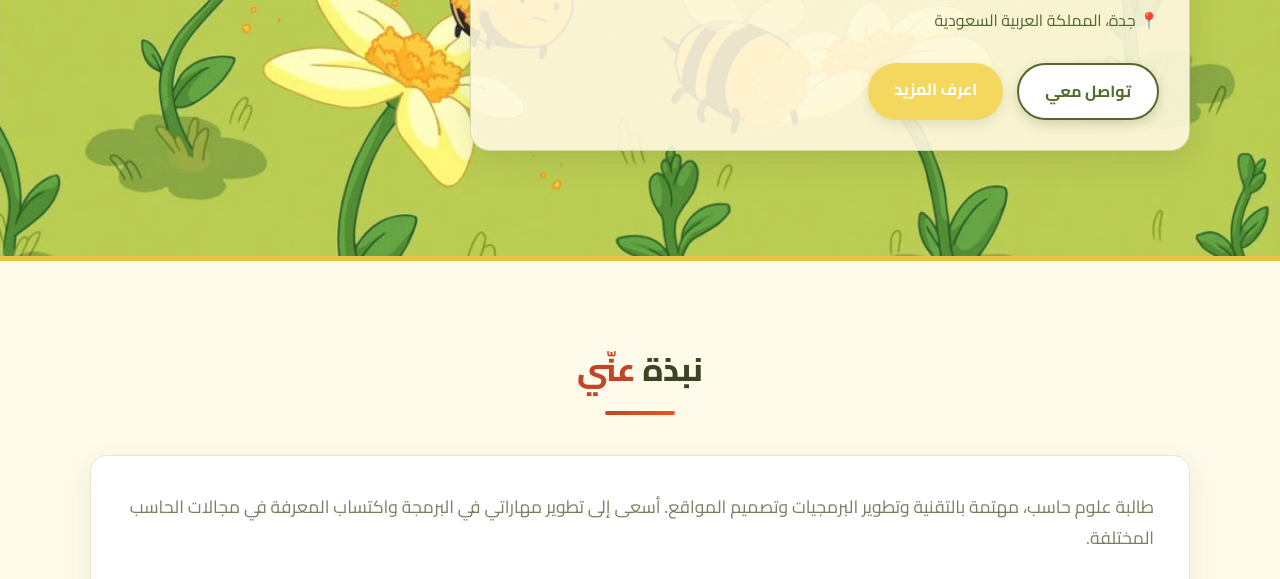
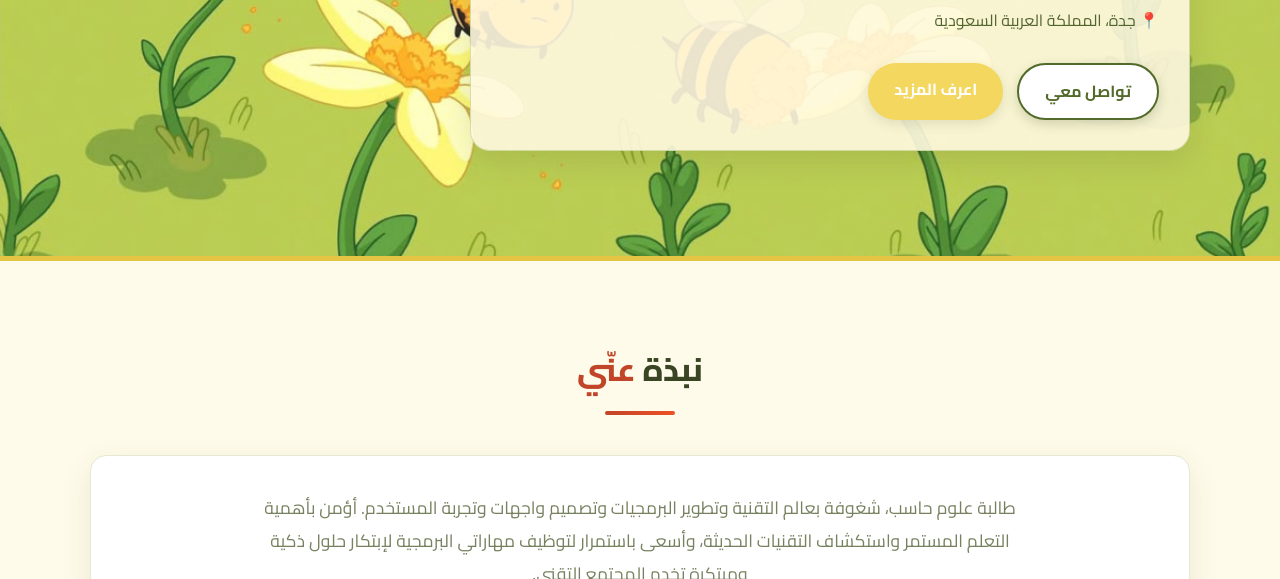
Before and after one commit to haneen39791-bot/CV-Project, a plain HTML site: page index.html in a window 1280 px wide. Shown: the part 367-946 px from the top of the page. Drawn offline with Linux system fonts and the light colour scheme.

Commit message:
Edit About

```diff
--- a/index.html
+++ b/index.html
@@ -42,7 +42,6 @@
         <div class="hero-text">
           <p class="greeting" data-ar="مرحباً، أنا" data-en="Hello, I'm">مرحباً، أنا</p>
           <h1 data-ar="حنين خالد منصور زيد" data-en="Haneen Khaled Mansour Zayed">حنين خالد منصور زيد</h1>
-          <!-- <p class="subtitle" data-ar="طالبة <span class='highlight'>علوم حاسب</span> وشغوفة بتطوير البرمجيات وتصميم المواقع" data-en="Computer Science student passionate about <span class='highlight'>software development </span> and web design">طالبة <span class="highlight">علوم حاسب</span> وشغوفة بتطوير البرمجيات وتصميم المواقع</p> -->
           <p class="subtitle" data-ar="طالبة <span class='highlight'>علوم حاسب</span> وشغوفة بتطوير البرمجيات وتصميم المواقع" data-en="<span class='highlight'>Computer Science</span> student passionate about software development and web design">طالبة <span class="highlight">علوم حاسب</span> وشغوفة بتطوير البرمجيات وتصميم المواقع</p>
           <p class="location" data-ar="📍 جدة، المملكة العربية السعودية" data-en="📍 Jeddah, Saudi Arabia">📍 جدة، المملكة العربية السعودية</p>
           <div class="hero-actions">
@@ -58,7 +57,10 @@
       <div class="container">
         <h2 class="section-title" data-ar="نبذة <span>عنّي</span>" data-en="About <span>Me</span>">نبذة <span>عنّي</span></h2>
         <div class="card about-card">
-          <p data-ar="طالبة علوم حاسب، مهتمة بالتقنية وتطوير البرمجيات وتصميم المواقع. أسعى إلى تطوير مهاراتي في البرمجة واكتساب المعرفة في مجالات الحاسب المختلفة." data-en="Computer Science student interested in technology, software development, and web design. I strive to improve my programming skills and expand my knowledge across different areas of computing.">طالبة علوم حاسب، مهتمة بالتقنية وتطوير البرمجيات وتصميم المواقع. أسعى إلى تطوير مهاراتي في البرمجة واكتساب المعرفة في مجالات الحاسب المختلفة.</p>
+          <p data-ar="طالبة علوم حاسب، شغوفة بعالم التقنية وتطوير البرمجيات وتصميم واجهات وتجربة المستخدم. أؤمن بأهمية التعلم المستمر واستكشاف التقنيات الحديثة، وأسعى باستمرار لتوظيف مهاراتي البرمجية لإبتكار حلول ذكية ومبتكرة تخدم المجتمع التقني."
+          data-en="Computer Science student passionate about technology, software development, and UI/UX design. I believe in continuous learning and exploring modern technologies, striving to use my skills to build innovative digital solutions.">
+          طالبة علوم حاسب، شغوفة بعالم التقنية وتطوير البرمجيات وتصميم واجهات وتجربة المستخدم. أؤمن بأهمية التعلم المستمر واستكشاف التقنيات الحديثة، وأسعى باستمرار لتوظيف مهاراتي البرمجية لإبتكار حلول ذكية ومبتكرة تخدم المجتمع التقني.
+        </p>
           <div class="info-grid">
             <div class="info-item" data-ar="<strong>الاسم:</strong> حنين خالد منصور زيد" data-en="<strong>Name:</strong> Haneen Khaled Mansour Zayed"><strong>الاسم:</strong> حنين خالد منصور زيد</div>
             <div class="info-item" data-ar="<strong>تاريخ الميلاد:</strong> 31 ديسمبر 2006" data-en="<strong>Date of Birth:</strong> December 31, 2006"><strong>تاريخ الميلاد:</strong> 31 ديسمبر 2006</div>
--- a/styles.css
+++ b/styles.css
@@ -478,7 +478,14 @@ img { max-width: 100%; }
 
 /* ===== عنّي ===== */
 .about-card { padding: 35px; }
-.about-card p { font-size: 1.1rem; color: var(--muted); }
+.about-card p {
+  font-size: 1.1rem;
+  color: var(--muted);
+  max-width: 780px;
+  margin-inline: auto;
+  text-align: center;
+  line-height: 1.9;
+ }
 
 .info-grid {
   display: grid;
```
